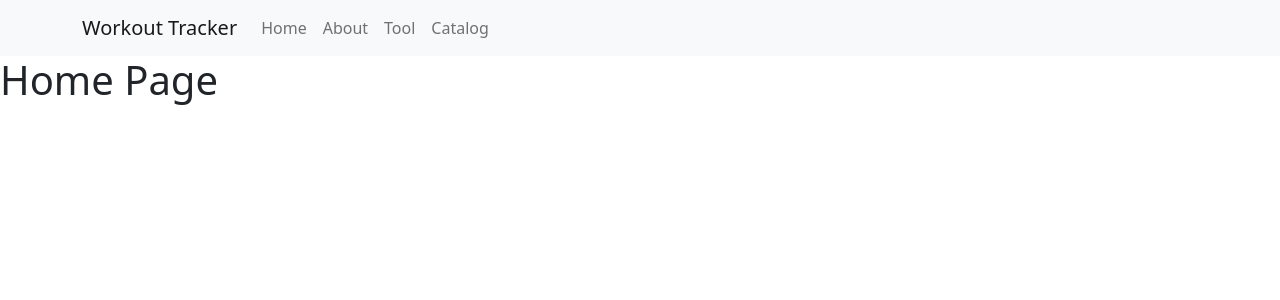
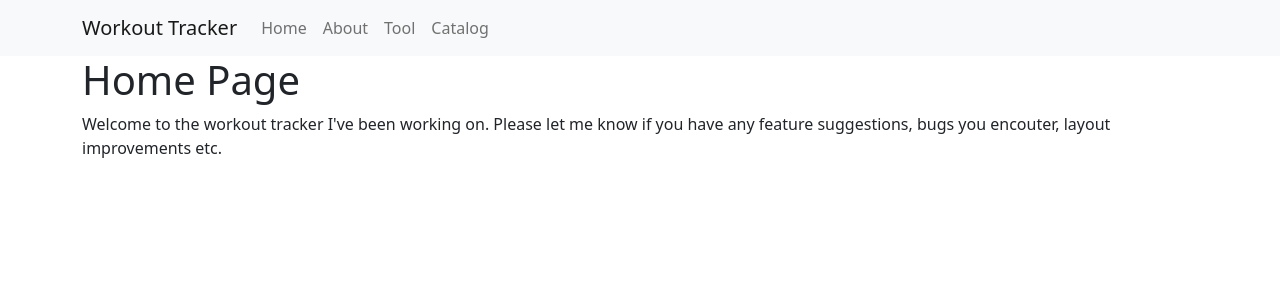
Before and after one commit to julianty/workout-tracker, a React (Create React App) app: page / in a window 1280 px wide. Shown: the top 300 px of the page. Built offline with nearby package versions, Linux system fonts and the light colour scheme; no server answers; the database is empty.

Commit message:
Adds content to page

```diff
--- a/src/pages/About.js
+++ b/src/pages/About.js
@@ -1,5 +1,19 @@
+import Container from "react-bootstrap/esm/Container";
+import Row from "react-bootstrap/esm/Row";
+import Col from "react-bootstrap/esm/Col";
+
 function About() {
-  return <h1>About Page</h1>;
+  return (
+    <Container>
+      <h1>About Page</h1>
+      <Row>
+        <Col>
+          This tool is meant as a easy way to track my workouts and hopefully
+          act as a tool to help create workout plans in the future.
+        </Col>
+      </Row>
+    </Container>
+  );
 }
 
 export default About;
--- a/src/pages/Home.js
+++ b/src/pages/Home.js
@@ -1,5 +1,20 @@
+import Container from "react-bootstrap/esm/Container";
+import Row from "react-bootstrap/esm/Row";
+import Col from "react-bootstrap/esm/Col";
+
 function Home() {
-  return <h1>Home Page</h1>;
+  return (
+    <Container>
+      <h1>Home Page</h1>
+      <Row>
+        <Col>
+          Welcome to the workout tracker I've been working on. Please let me
+          know if you have any feature suggestions, bugs you encouter, layout
+          improvements etc.
+        </Col>
+      </Row>
+    </Container>
+  );
 }
 
 export default Home;
```
